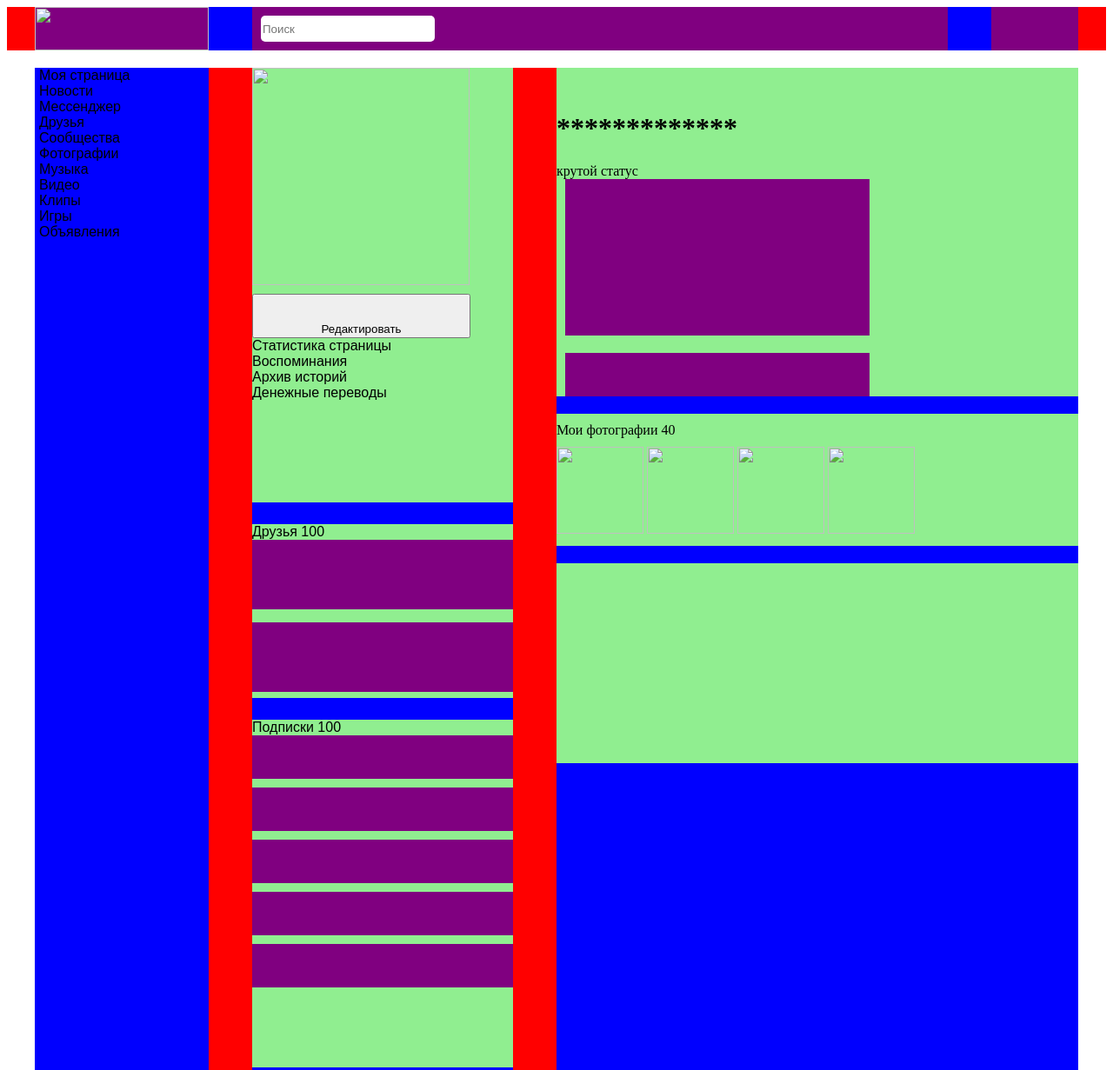
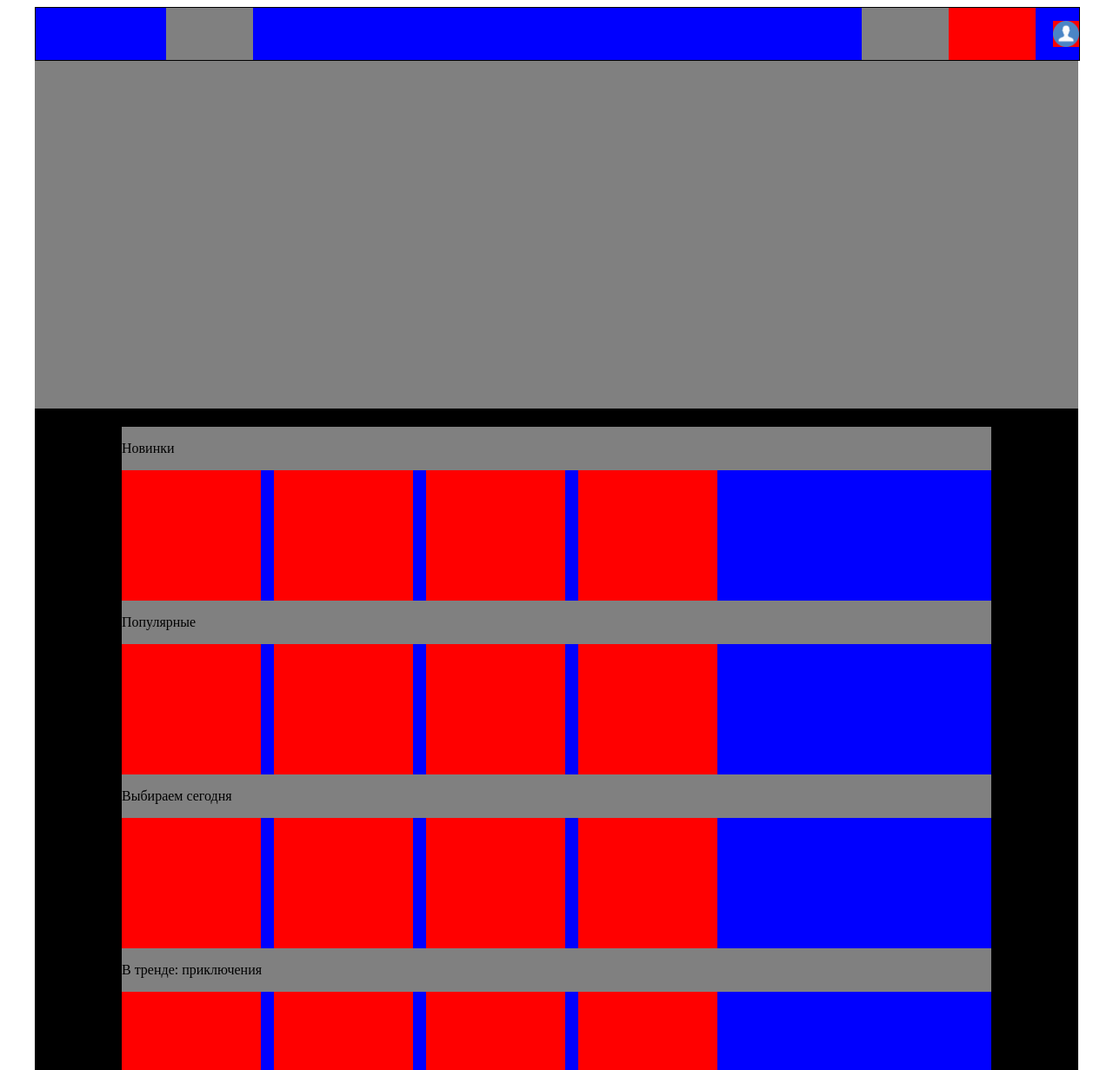
Before and after one commit to infinity-15/index.html, a plain HTML site: page index.html in a window 1280 px wide. Shown: the top 1231 px of the page at 87% size. Drawn offline with Linux system fonts and the light colour scheme.

Commit message:
Add files via upload

```diff
--- a/index.html
+++ b/index.html
@@ -1,112 +1,43 @@
-<div style="background-color: red; height: 50px;">
-	<div style="background-color:blue; width:1200px; height:50px; margin-left: auto; margin-right:auto; display:flex;">
-		<div style="width:200px; height: 50px; margin-right: 50px; background-color:purple;">
-			<img src="vk.svg" style="width: 200px; height:50px">
-		</div>
-		<div style="width:800px; height:50px; margin-right:50px; background-color:purple;">
-			<input type="text" name="" placeholder="Поиск" style="width: 200px; height:30px; margin-top:10px; margin-left:10px; border: none; border-radius: 5px;">
-		</div>
-		<div style="width: 100px; height: 50px; background-color:purple;"></div>
-	</div>
-</div>
-<div style="background-color:red; width: 1200px; height: 1200px; margin-left:auto; margin-right: auto; margin-top: 20px; display: flex;">
-	<div style="width: 200px; height:1200px; background-color:blue; margin-right:50px; padding-left: 5px">
-		<div>
-			<a href="" style="color: black; font-family: Arial; text-decoration: none">Моя страница</a>
-		</div>
-		<div>
-			<a href="" style="color: black; font-family: Arial; text-decoration: none">Новости</a>
-		</div>
-		<div>
-			<a href="" style="color: black; font-family: Arial; text-decoration: none">Мессенджер</a>
-		</div>
-		<div>
-			<a href="" style="color: black; font-family: Arial; text-decoration: none">Друзья</a>
-		</div>
-		<div>
-			<a href="" style="color: black; font-family: Arial; text-decoration: none">Сообщества</a>
-		</div>
-		<div>
-			<a href="" style="color: black; font-family: Arial; text-decoration: none">Фотографии</a>
-		</div>
-		<div>
-			<a href="" style="color: black; font-family: Arial; text-decoration: none">Музыка</a>
-		</div>
-		<div>
-			<a href="" style="color: black; font-family: Arial; text-decoration: none">Видео</a>
-		</div>
-		<div>
-			<a href="" style="color: black; font-family: Arial; text-decoration: none">Клипы</a>
-		</div>
-		<div>
-			<a href="" style="color: black; font-family: Arial; text-decoration: none">Игры</a>
-		</div>
-		<div>
-			<a href="" style="color: black; font-family: Arial; text-decoration: none">Объявления</a>
+<div style="width: 1200px; height: 2000px; margin-right: auto; margin-left: auto; background-color: black;">
+	<div style="width: 1200px; height: 60px; background-color: grey;  border: 1px solid black; display:flex;">
+		<div style="width: 150px; height: 60px; background-color: blue;"></div>
+		<div style="width: 700px; height: 60px; background-color: blue; margin-left: 100px; margin-right: 100px;"></div>
+		<div style="width: 150px; height: 60px; background-color: blue; display:flex;">
+			<div style="width: 100px; height: 60px; background-color: red;"></div>
+			<div style="width: 30px; height: 30px; background-color: red; margin-left: 20px; margin-top: 15px;">
+				<img src="profile.png" style="width: 30px; height: 30px">
+			</div>
 		</div>
 	</div>
-	<div style="width:300px; height:1200px; background-color:blue; margin-right:50px">
-		<div style="width: 300px; height: 500px; background-color: lightgreen; margin-bottom: 25px;">
-			<img src="ava.jpg" style="width: 250px; height: 250px">
-			<div style="width: 80px; height: 10px; background-color: lightgreen;"></div>
-			<button><div style="width: 235px; height: 30px;"></div> Редактировать</button>
-			<div>
-				<a href="" style="color: black; font-family: Arial; text-decoration: none">Статистика страницы</a>
-			</div>
-			<div>
-				<a href="" style="color: black; font-family: Arial; text-decoration: none">Воспоминания</a>
-			</div>
-			<div>
-				<a href="" style="color: black; font-family: Arial; text-decoration: none">Архив историй</a>
-			</div>
-			<div>
-				<a href="" style="color: black; font-family: Arial; text-decoration: none">Денежные переводы</a>
-			</div>
+	<div style="width: 1200px; height: 400px; background-color: grey; margin-bottom: 20px"></div>
+	<div style="width: 1000px; height: 1000px; background-color: grey; background-color: grey; border: 1px solid black; margin-left: auto; margin-right: auto;">
+		<p>Новинки</p>
+		<div style="width: 1000px; height: 150px; background-color: blue; display:flex;">
+			<div style="width: 160px; height: 150px; background-color: red; margin-right: 15px;"></div>
+			<div style="width: 160px; height: 150px; background-color: red; margin-right: 15px;"></div>
+			<div style="width: 160px; height: 150px; background-color: red; margin-right: 15px;"></div>
+			<div style="width: 160px; height: 150px; background-color: red; margin-right: 15px;"></div>
 		</div>
-		<div style="width: 300px; height: 200px; background-color: lightgreen; margin-bottom: 25px;">
-			<a href="" style="color: black; font-family: Arial; text-decoration: none">Друзья 100</a>
-			<div style="width: 300px; height: 80px; background-color: purple;"></div>
-			<div style="width: 200px; height: 15px; background-color: lightgreen;"></div>
-			<div style="width: 300px; height: 80px; background-color: purple;"></div>
+		<p>Популярные</p>
+		<div style="width: 1000px; height: 150px; background-color: blue; display:flex;">
+			<div style="width: 160px; height: 150px; background-color: red; margin-right: 15px;"></div>
+			<div style="width: 160px; height: 150px; background-color: red; margin-right: 15px;"></div>
+			<div style="width: 160px; height: 150px; background-color: red; margin-right: 15px;"></div>
+			<div style="width: 160px; height: 150px; background-color: red; margin-right: 15px;"></div>
 		</div>
-		<div style="width: 300px; height: 400px; background-color: lightgreen; margin-bottom: 25px;">
-			<a href="" style="color: black; font-family: Arial; text-decoration: none">Подписки 100</a>
-			<div style="width: 300px; height: 50px; background-color: purple;"></div>
-			<div style="width: 200px; height: 10px; background-color: lightgreen;"></div>
-			<div style="width: 300px; height: 50px; background-color: purple;"></div>
-			<div style="width: 200px; height: 10px; background-color: lightgreen;"></div>
-			<div style="width: 300px; height: 50px; background-color: purple;"></div>
-			<div style="width: 200px; height: 10px; background-color: lightgreen;"></div>
-			<div style="width: 300px; height: 50px; background-color: purple;"></div>
-			<div style="width: 200px; height: 10px; background-color: lightgreen;"></div>
-			<div style="width: 300px; height: 50px; background-color: purple;"></div>
+		<p>Выбираем сегодня</p>
+		<div style="width: 1000px; height: 150px; background-color: blue; display:flex;">
+			<div style="width: 160px; height: 150px; background-color: red; margin-right: 15px;"></div>
+			<div style="width: 160px; height: 150px; background-color: red; margin-right: 15px;"></div>
+			<div style="width: 160px; height: 150px; background-color: red; margin-right: 15px;"></div>
+			<div style="width: 160px; height: 150px; background-color: red; margin-right: 15px;"></div>
 		</div>
-	</div>
-	<div style="width: 600px; height:1200px; background-color:blue;">
-		<div style="width: 600px; height: 800px; background-color: lightgreen; margin-bottom: 25px;">
-			<div style="width: 200px; height: 10px; background-color: lightgreen;">
-				<div style="width: 200px; height: 30px; background-color: lightgreen;">
-				<div style="width: 200px; height: 30px; background-color: lightgreen;">
-				<div style="width: 200px; height: 30px; background-color: lightgreen;">
-				</div>
-			</div>
-			<a href="" style="color: black; font-family: Arial; text-decoration: none"></a>
-				<h1>*************</h1>
-				<p></p>
-				крутой статус
-				<div style="width: 500px; height: 200px; background-color: lightgreen;">
-				 <div style="width: 350px; height: 180px; background-color: purple; margin-left: 10px; margin-bottom: 20px"></div>
-				 <div style="width: 350px; height: 50px; background-color: purple;  margin-left: 10px;"></div>
-				 <div style="width: 600px; height: 20px; background-color: blue;"></div>
-				 <div style="width: 200px; height: 10px; background-color: lightgreen;"></div>
-				 Мои фотографии 40
-				 <div style="width: 200px; height: 10px; background-color: lightgreen;"></div>
-				 <img src="ava.jpg" style="width: 100px; height: 100px;">
-				 <img src="ava.jpg" style="width: 100px; height: 100px;">
-				 <img src="ava.jpg" style="width: 100px; height: 100px;">
-				 <img src="ava.jpg" style="width: 100px; height: 100px;">
-				 <div style="width: 200px; height: 10px; background-color: lightgreen;"></div>
-				 <div style="width: 600px; height: 20px; background-color: blue;"></div>
+		<p>В тренде: приключения</p>
+		<div style="width: 1000px; height: 150px; background-color: blue; display:flex;">
+			<div style="width: 160px; height: 150px; background-color: red; margin-right: 15px;"></div>
+			<div style="width: 160px; height: 150px; background-color: red; margin-right: 15px;"></div>
+			<div style="width: 160px; height: 150px; background-color: red; margin-right: 15px;"></div>
+			<div style="width: 160px; height: 150px; background-color: red; margin-right: 15px;"></div>
 		</div>
 	</div>
 </div>
```
Also changed, not shown: film1.png (added), film2.png (added), film3.png (added), film4.png (added), logo.svg (added), profile.png (added), 1 other file.
